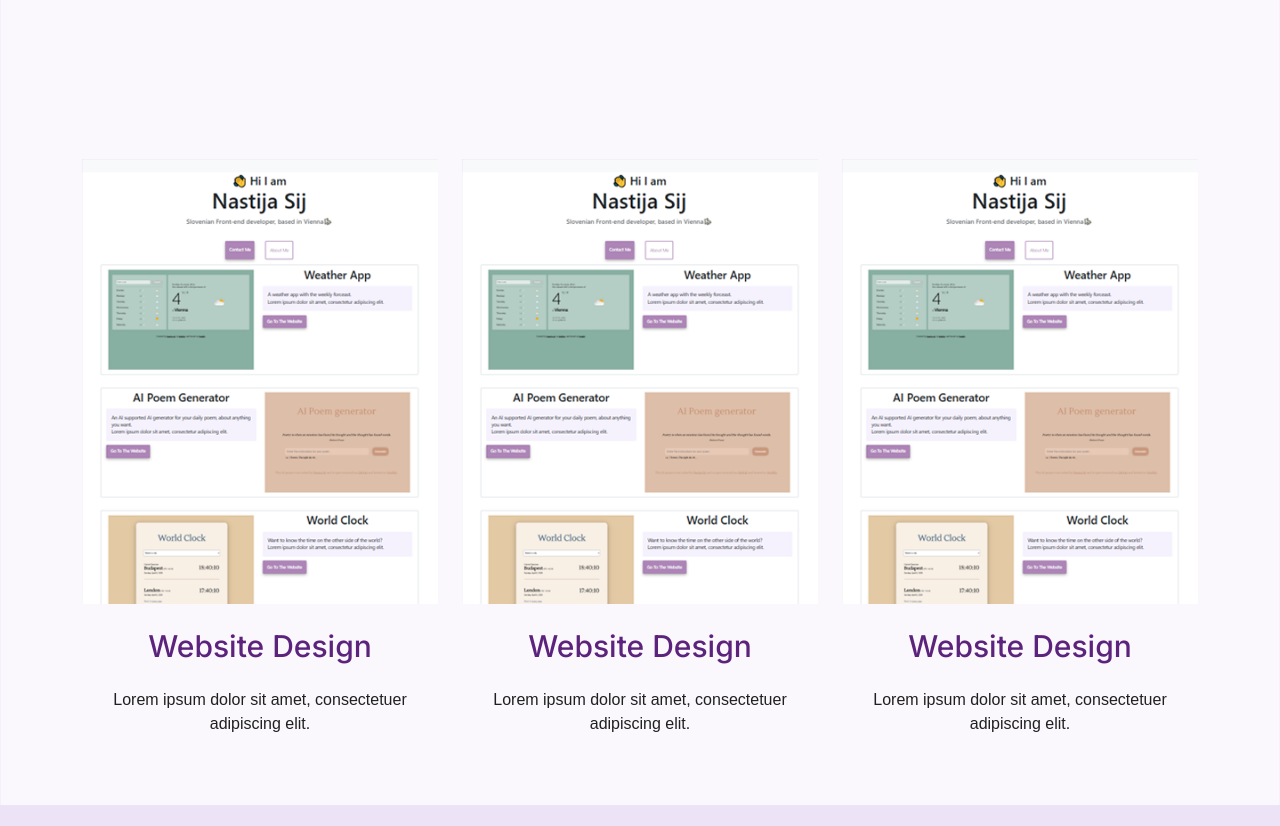
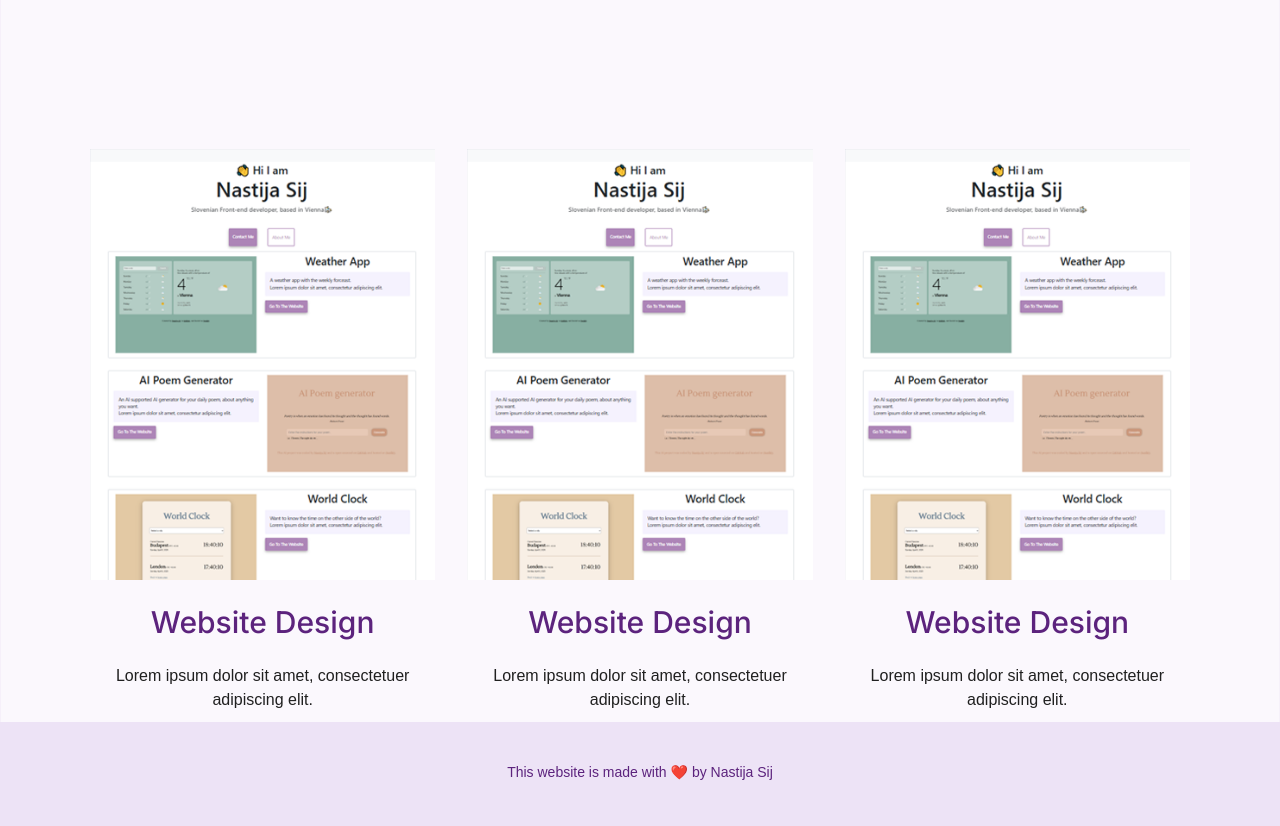
Before and after one commit to Nastija-Sij/homework_w4, a plain HTML site: page index.html in a window 1280 px wide. Shown: the part 740-1566 px from the top of the page. Drawn offline with nearby package versions, Linux system fonts and the light colour scheme; a web font is replaced by a local one.

Commit message:
small changes on homepage

```diff
--- a/index.html
+++ b/index.html
@@ -52,18 +52,20 @@
     </div>
 
     <div class="container">
-      <div class="row">
-        <div class="col-lg-4">
+      <div class="row row-cols-1 row-cols-md-2 row-cols-lg-3 g-3">
+        <div class="col px-3">
           <img class="img-fluid" src="img/website-design.png" alt="" />
           <h3 class="my-4">Website Design</h3>
           <p>Lorem ipsum dolor sit amet, consectetuer adipiscing elit.</p>
         </div>
-        <div class="col-lg-4 ">
+
+        <div class="col px-3">
           <img class="img-fluid" src="img/website-design.png" alt="" />
           <h3 class="my-4">Website Design</h3>
           <p>Lorem ipsum dolor sit amet, consectetuer adipiscing elit.</p>
         </div>
-        <div class="col-lg-4">
+
+        <div class="col px-3">
           <img class="img-fluid" src="img/website-design.png" alt="" />
           <h3 class="my-4">Website Design</h3>
           <p>Lorem ipsum dolor sit amet, consectetuer adipiscing elit.</p>
--- a/style/styles.css
+++ b/style/styles.css
@@ -5,6 +5,11 @@
   --text-color: #202020;
   --font-family-head: "Inter", sans-serif;
   --font-family-body: "Nokora", sans-serif;
+}
+* {
+  box-sizing: border-box;
+  margin: 0;
+  padding: 0;
 }
 h1 {
   font-family: var(--font-family-body);
@@ -32,21 +37,21 @@ body {
   background-repeat: no-repeat;
   background-position: center 200px; /* horizontal center, 200px from top */
   background-size: 100% auto; /* scales width to 80% of viewport, maintains aspect ratio */
+  overflow-x: hidden;
 }
 .bg-color {
-  background-color: #E3D7E8;
-
+  background-color: #e3d7e8;
 }
 .container {
-  margin: 460px auto 0 auto;
-  padding-bottom: 300px;
+  margin: 460px auto 20 auto;
+
 }
 .great-container {
   margin: 0 auto 0 auto;
   max-width: 1200px;
 }
 .greeting-content {
-  margin: 190px 0 150px 0;
+  margin: 190px 0 450px 0;
 }
 .my-name {
   color: var(--pop-color);
@@ -56,11 +61,11 @@ body {
   font-weight: 450;
 }
 footer {
-  margin:0 auto;
+  margin: 0 auto;
   text-align: center;
   font-family: var(--font-family-body);
   font-size: 14px;
   color: var(--pop-color);
-  background-color:var(--primary-color);
-  padding: 40px 0 40px
+  background-color: var(--primary-color);
+  padding: 40px 0 40px;
 }
```
